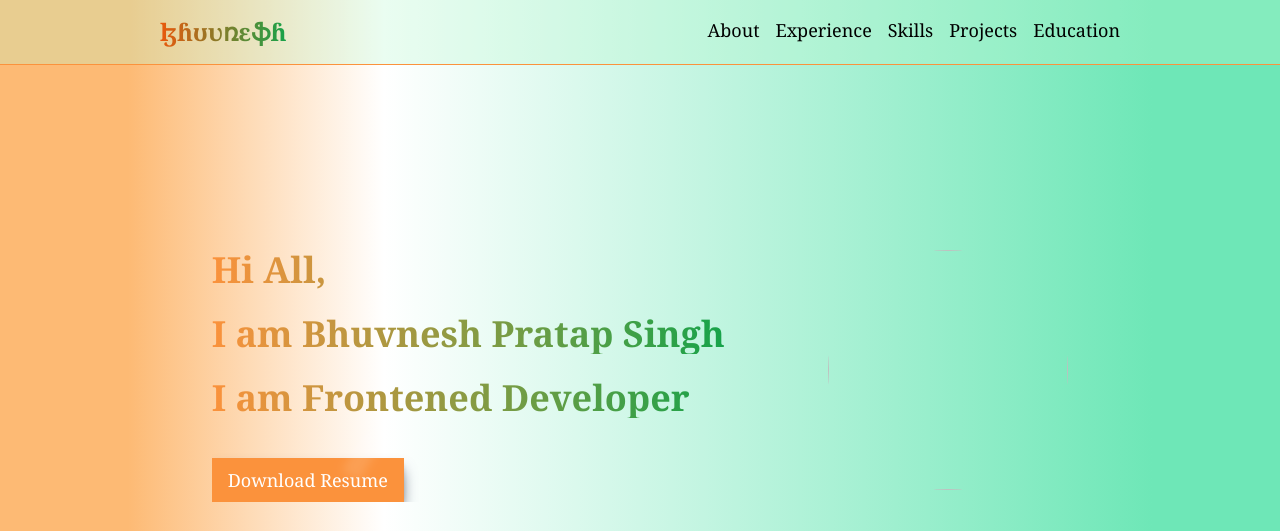
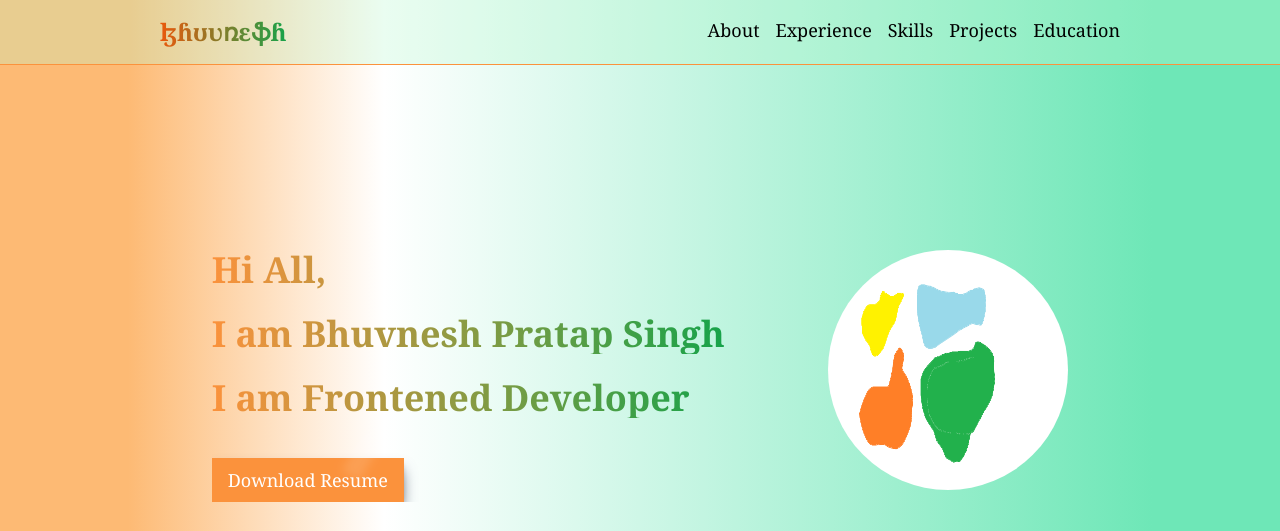
Before and after one commit to bhuvnesh12345/portfolio, a plain HTML site: page index.html in a window 1280 px wide. Shown: the top 531 px of the page. Drawn offline with nearby package versions, Linux system fonts and the light colour scheme.

Commit message:
Update index.html

```diff
--- a/index.html
+++ b/index.html
@@ -163,7 +163,7 @@
       </div>
 
       <div class="overflow-hidden max-md:order-first">
-        <img class="w-60 h-60 rounded-full max-lg:w-40 max-lg:h-40 max-md:w-60 max-md:h-60" src="Bhuvnesh.png">
+        <img class="w-60 h-60 rounded-full max-lg:w-40 max-lg:h-40 max-md:w-60 max-md:h-60" src="bg.png">
       </div>
     </div>
 </div>
```
